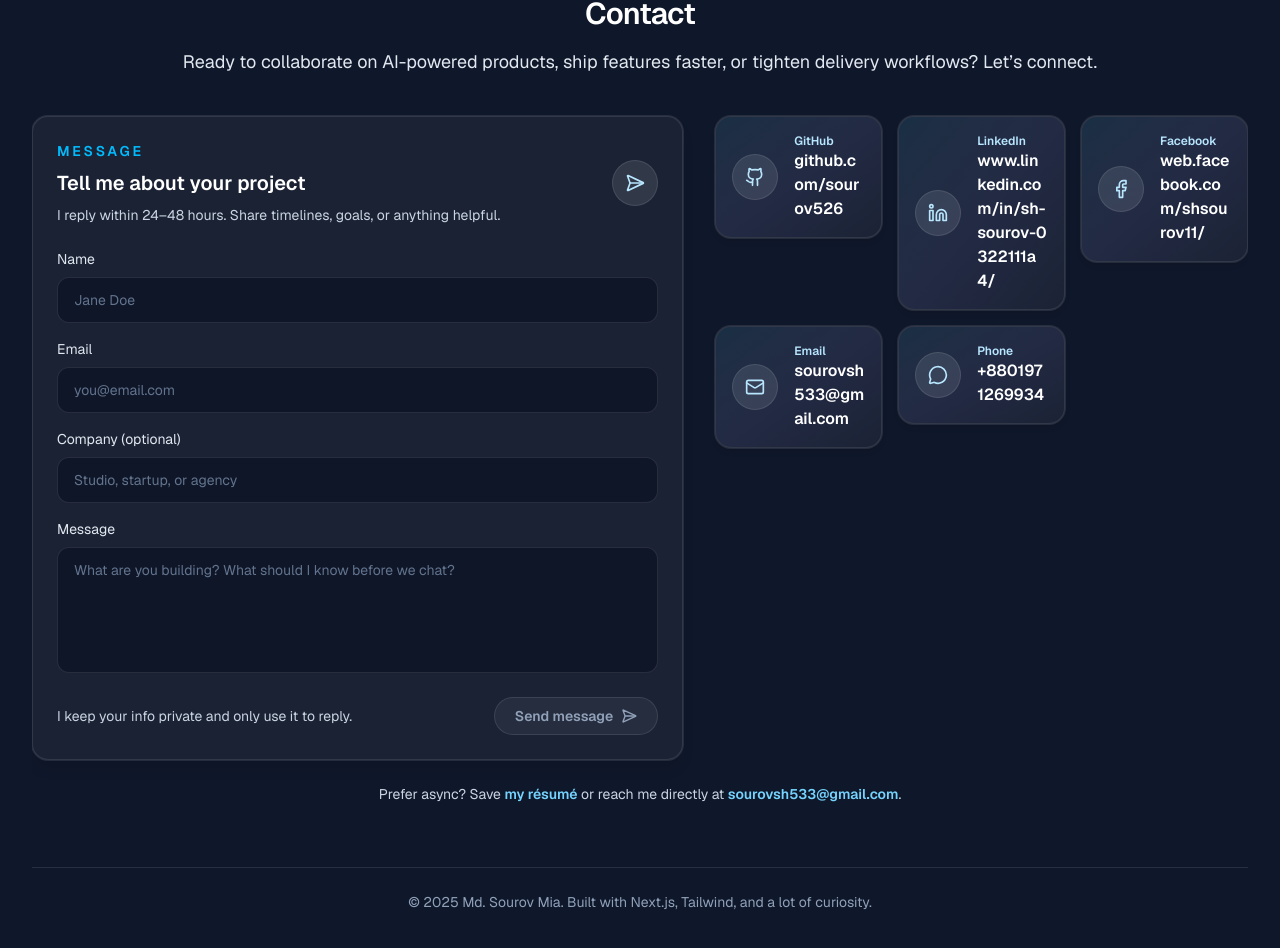
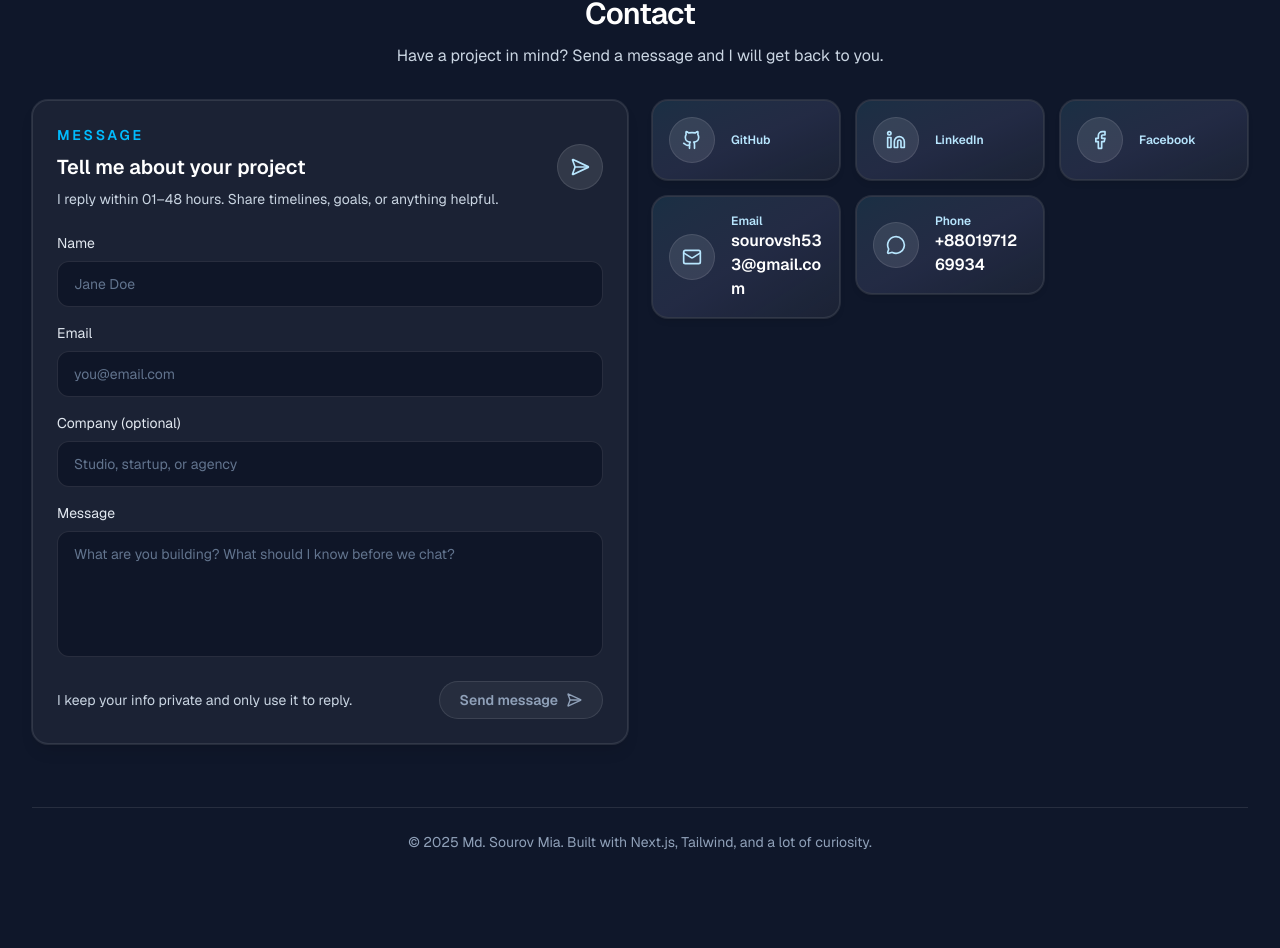
Before and after one commit to sourov526/Sourov-Portfolio, a Next.js app: page / in a window 1280 px wide. Shown: the part 3470-4418 px from the top of the page. After the commit the page ends 4362 px from the top, so only its background shows below. Built offline with nearby package versions, Linux system fonts and the light colour scheme.

Commit message:
update contact page

```diff
--- a/src/app/layout.tsx
+++ b/src/app/layout.tsx
@@ -40,7 +40,7 @@ export default function RootLayout({
       >
         <ThemeProvider>
           <span className="noise-overlay" aria-hidden />
-          <div className="relative min-h-screen pb-12 md:pb-20">
+          <div className="relative min-h-screen pb-6 md:pb-10">
             <SiteHeader />
             <div className="px-4 pt-6 md:px-8 md:pt-10">
               <main className="space-y-8">{children}</main>
--- a/src/components/contact-form.tsx
+++ b/src/components/contact-form.tsx
@@ -1,7 +1,7 @@
 "use client";
 
+import { SendHorizontal } from "lucide-react";
 import { useMemo, useState } from "react";
-import { SendHorizontal } from "lucide-react";
 
 type FormState = {
   name: string;
@@ -73,7 +73,7 @@ export function ContactForm() {
             Tell me about your project
           </h3>
           <p className="mt-2 text-sm text-slate-300">
-            I reply within 24–48 hours. Share timelines, goals, or anything
+            I reply within 01–48 hours. Share timelines, goals, or anything
             helpful.
           </p>
         </div>
--- a/src/components/contact-links.tsx
+++ b/src/components/contact-links.tsx
@@ -44,6 +44,7 @@ export function ContactLinks() {
             : kind === "email"
               ? href.replace("mailto:", "")
               : href.replace("https://", "");
+        const showDetail = label !== "GitHub" && label !== "LinkedIn" && label !== "Facebook";
 
         const isExternal = kind === "external";
 
@@ -63,9 +64,11 @@ export function ContactLinks() {
                 <p className="text-xs font-semibold text-sky-200">
                   {label}
                 </p>
-                <p className="break-all text-base font-semibold text-white">
-                  {display}
-                </p>
+                {showDetail ? (
+                  <p className="break-all text-base font-semibold text-white">
+                    {display}
+                  </p>
+                ) : null}
               </div>
             </a>
           </li>
--- a/src/components/contact-section.tsx
+++ b/src/components/contact-section.tsx
@@ -2,41 +2,18 @@ import { ContactLinks } from "./contact-links";
 import { ContactForm } from "./contact-form";
 import { AnimatedSection } from "./animated-section";
 import { SectionHeading } from "./section-heading";
-import { siteConfig } from "@/data/site";
 
 export function ContactSection() {
   return (
-    <AnimatedSection
-      id="contact"
-      delay={0.35}
-      className="relative overflow-hidden"
-    >
+    <AnimatedSection id="contact" delay={0.35}>
       <SectionHeading title="Contact" className="text-center" />
-      <p className="mt-4 text-center text-lg text-slate-200">
-        Ready to collaborate on AI-powered products, ship features faster, or
-        tighten delivery workflows? Let’s connect.
+      <p className="mt-3 text-center text-slate-300">
+        Have a project in mind? Send a message and I will get back to you.
       </p>
-      <div className="relative mt-10 grid gap-8 lg:grid-cols-[1.1fr_0.9fr] lg:items-start">
+      <div className="mt-8 grid gap-6 lg:grid-cols-2 lg:items-start">
         <ContactForm />
         <ContactLinks />
       </div>
-      <p className="relative mt-6 text-center text-sm text-slate-300">
-        Prefer async? Save{" "}
-        <a
-          href="/resume-sourov.pdf"
-          className="font-semibold text-sky-300 underline-offset-2 hover:text-sky-200 hover:underline"
-        >
-          my résumé
-        </a>{" "}
-        or reach me directly at{" "}
-        <a
-          href={siteConfig.email}
-          className="font-semibold text-sky-300 underline-offset-2 hover:text-sky-200 hover:underline"
-        >
-          {siteConfig.email.replace("mailto:", "")}
-        </a>
-        .
-      </p>
     </AnimatedSection>
   );
 }
```
